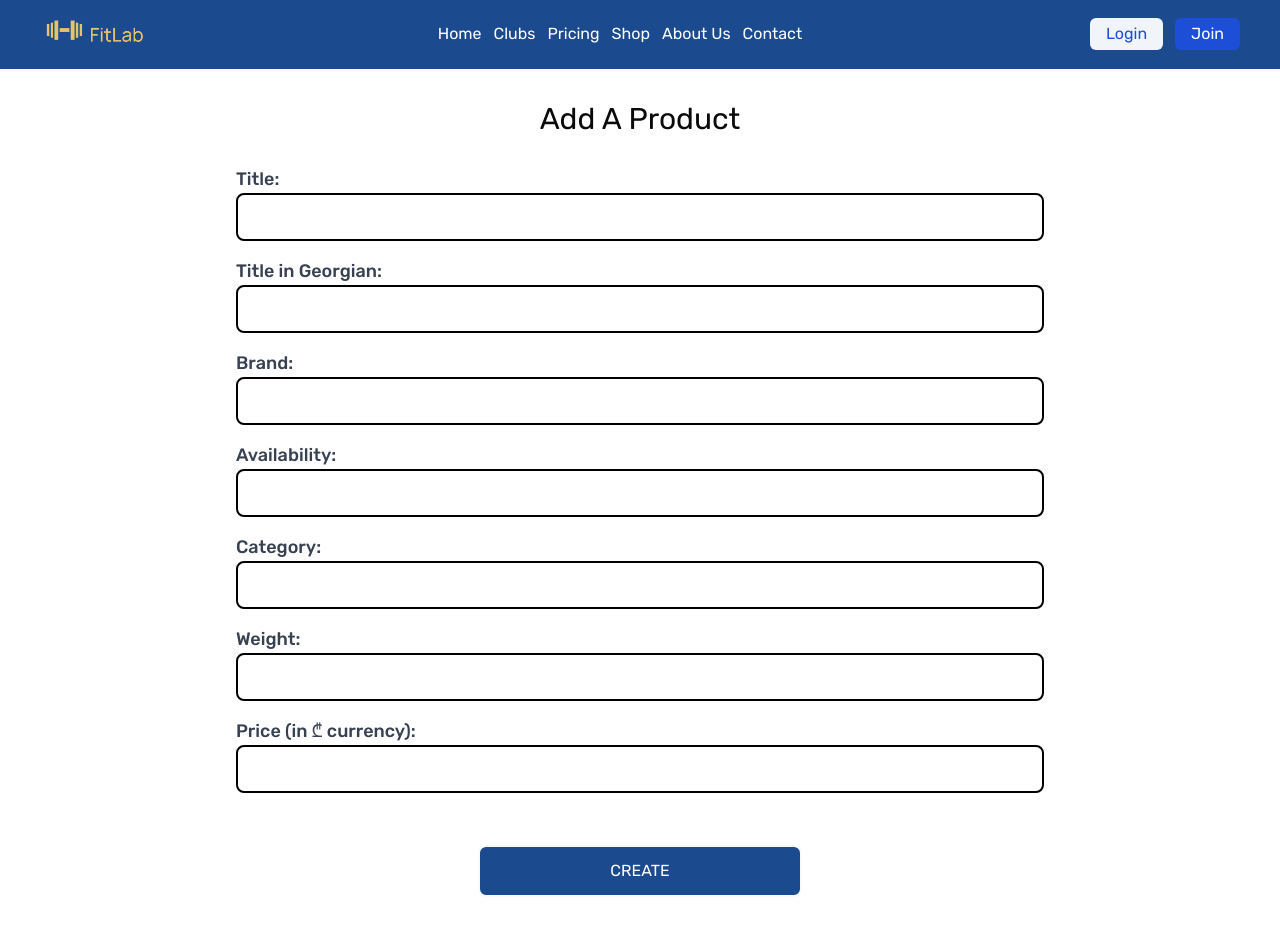
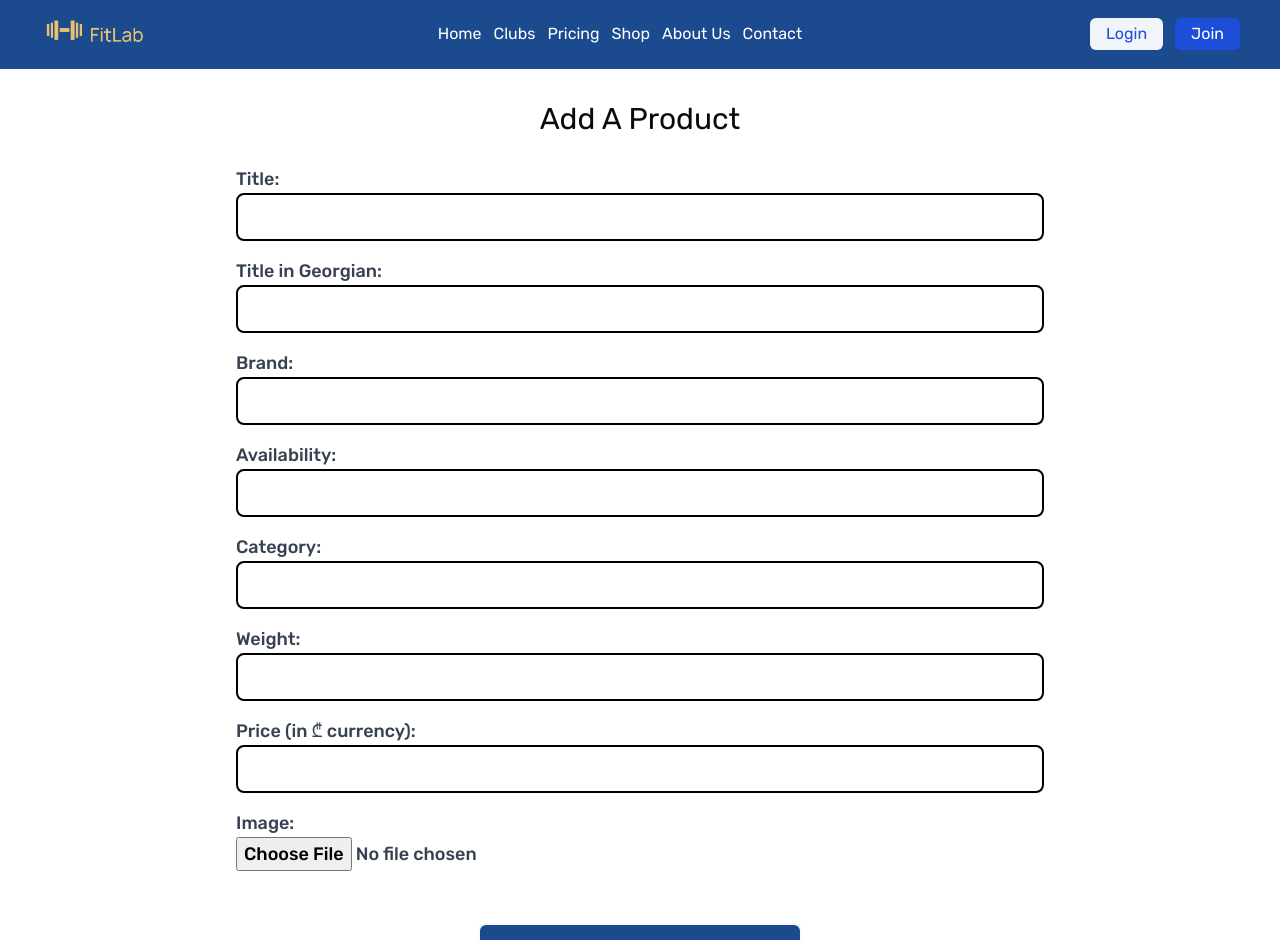
Before and after one commit to sangambash7/fitlab, a Next.js app: page /shop/addProduct in a window 1280 px wide. Shown: the top 940 px of the page. Built offline with nearby package versions, Linux system fonts and the light colour scheme; no server answers.

Commit message:
created image upload functionality

```diff
--- a/app/shop/addProduct/page.tsx
+++ b/app/shop/addProduct/page.tsx
@@ -19,8 +19,17 @@ function page() {
   const [availability, setAvailability] = useState("");
   const [category, setCategory] = useState("");
   const [price, setPrice] = useState("");
+  const [imageFile, setImageFile] = useState(null);
 
   const router = useRouter();
+
+  const handleFileChange = async (e) => {
+    const file = e?.target?.files[0];
+    if (file) {
+      setImageFile(file);
+    }
+    return;
+  };
 
   const handleSubmit = async (e: FormEvent<HTMLFormElement>) => {
     e.preventDefault();
@@ -47,17 +56,30 @@ function page() {
       return;
     }
 
-    const productStripe = await AddProductToStripe(title); //Creating Product In Stripe
+    // Uploading picture
+    if (imageFile) {
+      const { data: dataUpload, error: errorUpload } = await supabase.storage
+        .from("fitlab_pictures")
+        .upload(`product_images/${imageFile?.name}`, imageFile);
+    }
+
+    const { data: dataStorage } = await supabase.storage
+      .from("fitlab_pictures")
+      .getPublicUrl(imageFile?.name);
+
+    //Creating Product In Stripe
+    const productStripe = await AddProductToStripe(title);
 
     if (!productStripe) {
       console.error(error);
       return;
     }
 
+    //Creating Price In Stripe
     const priceStripe = await AddPrPriceToStripe(
       productStripe.productID,
       Number(price)
-    ); //Creating Price In Stripe
+    );
 
     //Sending Stripe Product and Price IDs to supabase
     const { data: dataUpdate, error: errorUpdate } = await supabase
@@ -65,6 +87,7 @@ function page() {
       .update({
         stripe_productID: priceStripe?.productID,
         stripe_priceID: priceStripe?.priceID,
+        picture: dataStorage?.publicUrl,
       })
       .eq("id", data[0]?.id);
 
@@ -140,16 +163,6 @@ function page() {
                 onChange={(e) => setWeight(e.target.value)}
               />
             </label>
-            {/* <label className="flex flex-col text-lg font-medium text-gray-700">
-              Upload Image:
-              <input
-                className="p-2 w-full rounded-lg border-2 border-black"
-                type="text"
-                required
-                // value={price}
-                // onChange={(e) => setPrice(e.target.value)}
-              />
-            </label> */}
             <label className="flex flex-col text-lg font-medium text-gray-700">
               Price (in ₾ currency):
               <input
@@ -158,6 +171,17 @@ function page() {
                 required
                 value={price}
                 onChange={(e) => setPrice(e.target.value)}
+              />
+            </label>
+            <label className="flex flex-col text-lg font-medium text-gray-700">
+              Image:
+              <input
+                type="file"
+                id="image"
+                name="image"
+                accept="image/*"
+                data-cy="image"
+                onChange={handleFileChange}
               />
             </label>
             <button
```
